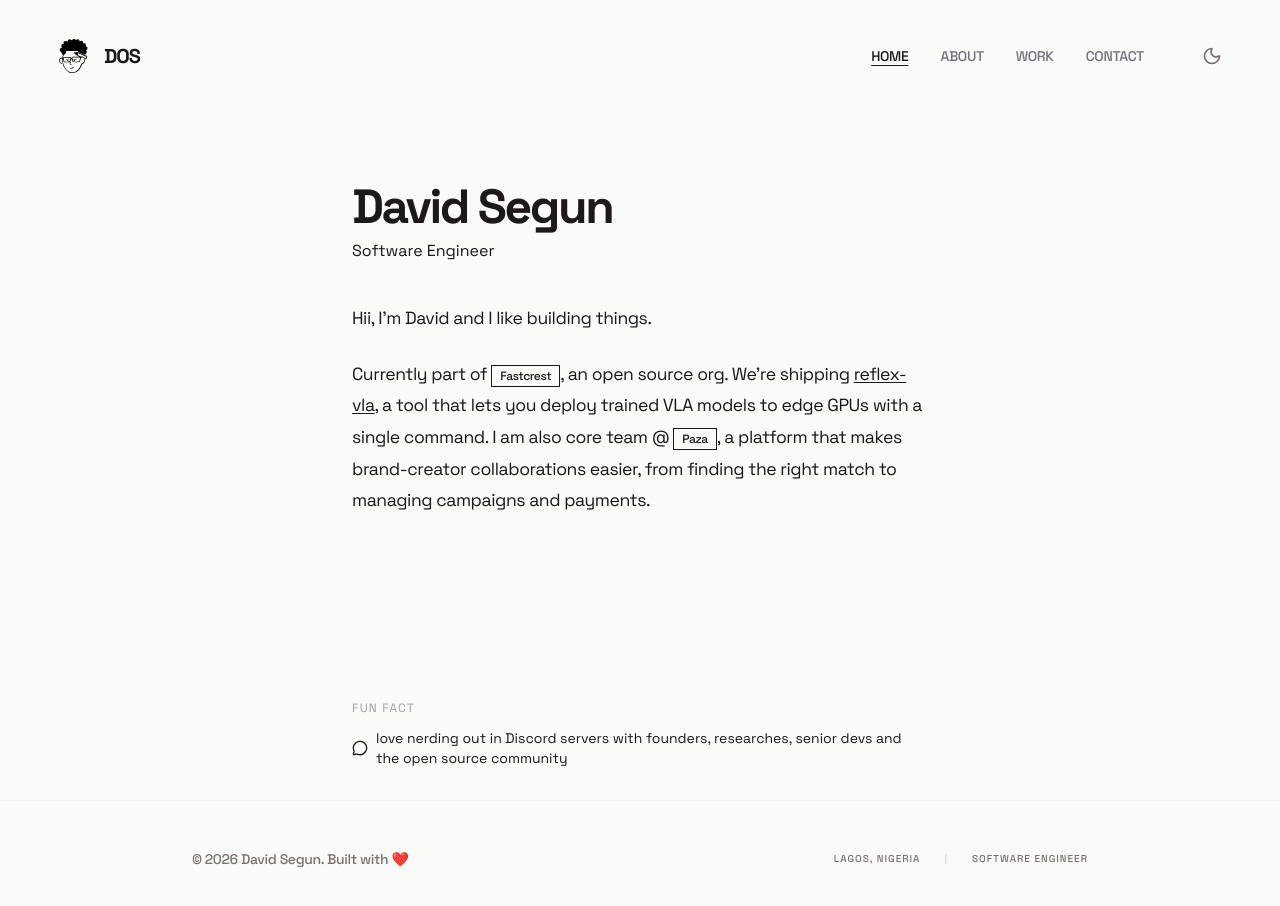
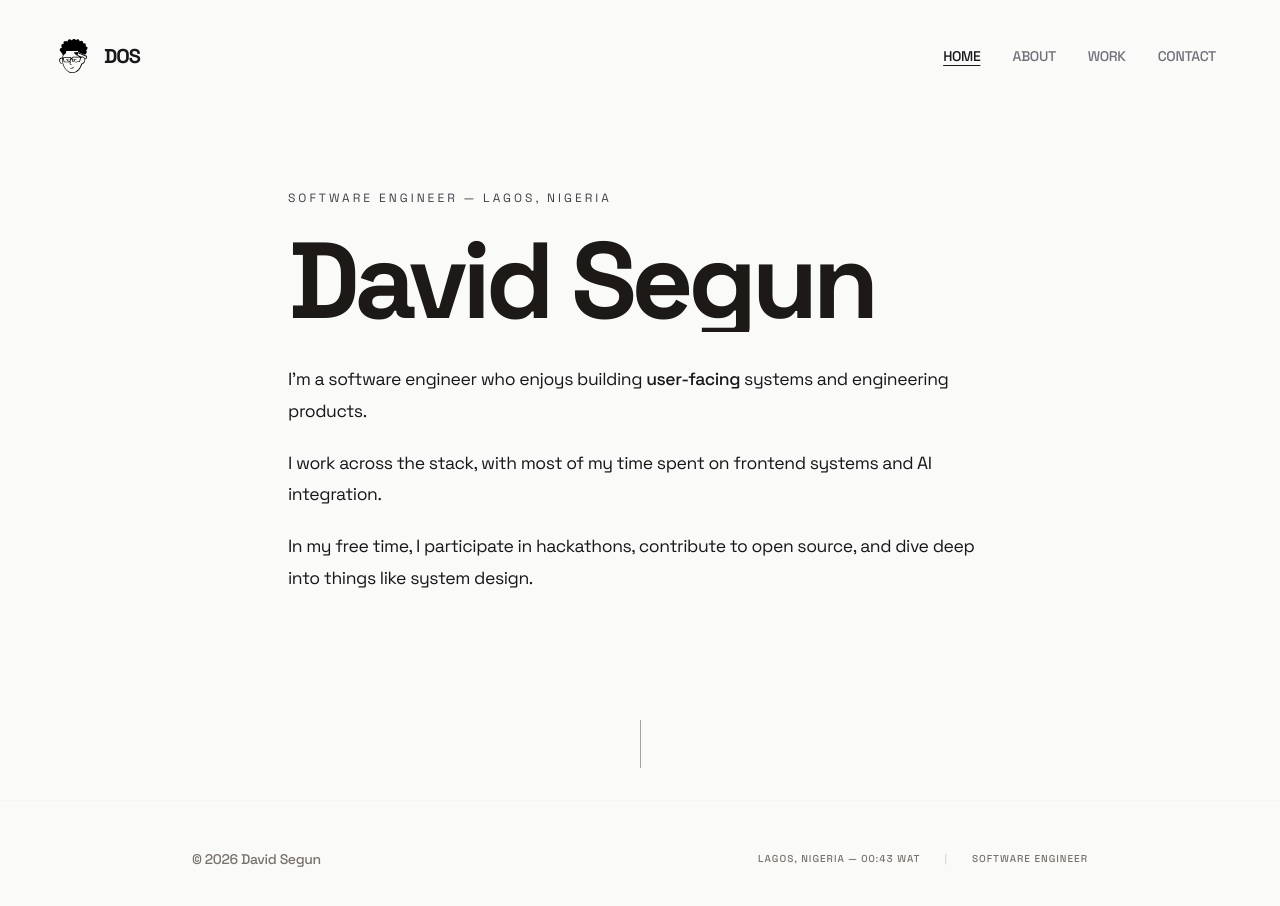
Before and after one commit to segundavid-dev/portfolio, a Next.js app: page / in a window 1280 px wide. Shown: the top 906 px of the page. Built offline with nearby package versions, Linux system fonts and the light colour scheme.

Commit message:
revert threejs dither component

```diff
--- a/app/about/page.tsx
+++ b/app/about/page.tsx
@@ -10,7 +10,7 @@ const A = ({ href, children }: { href: string; children: React.ReactNode }) => (
     href={href}
     target="_blank"
     rel="noopener noreferrer"
-    className="underline underline-offset-2"
+    className="narrative-link"
   >
     {children}
   </a>
@@ -19,7 +19,7 @@ const A = ({ href, children }: { href: string; children: React.ReactNode }) => (
 export default function AboutPage() {
   return (
     <div className="px-6 md:px-12 max-w-2xl mx-auto py-32 md:py-40">
-      <section className="mb-16">
+      <section className="mb-16 fade-up">
         <h1 className="text-4xl md:text-5xl font-bold tracking-tighter mb-8">
           About
         </h1>
@@ -27,78 +27,48 @@ export default function AboutPage() {
         <div className="space-y-5">
           <p className="narrative-text">
             I&apos;m David Segun — a software engineer based in Lagos, Nigeria,
-            also known as DOS. I spend a lot of my time thinking about products:
-            how they&apos;re built and how they feel to use.
+            also known as DOS. I spend my time turning ideas into products:
+            how they&apos;re built, and how they feel to use.
           </p>
           <p className="narrative-text">
-            I care a lot about technology, but what I care about more is the
-            solution it provides. I like working on things early and the
-            decisions you make actually shape the product.
+            Technology interests me less than the result it delivers. I like
+            getting in early — where decisions still shape what ships.
           </p>
         </div>
       </section>
 
-      <section className="mb-16">
-        <p className="text-xs uppercase tracking-widest text-zinc-400 dark:text-zinc-500 mb-6">
+      <section className="mb-16 fade-up fade-up-delay">
+        <p className="text-xs uppercase tracking-widest text-zinc-400 mb-6">
           Currently
         </p>
 
         <div className="space-y-5">
           <p className="narrative-text">
-            I work closely with <A href="https://usehazeapp.com/home">Haze</A>,
-            a startup building something genuinely interesting, a tool that lets
-            you copy a Figma frame, paste it into Haze, and export a native
-            desktop app. No code required. It directly closes the gap between
-            design and shipping.
+            I contract at <A href="https://parsewave.ai/">Parsewave</A>,
+            building benchmarks and evaluations for frontier AI models —
+            terminal-bench, GDPval, and multimodal evaluation. The outcome:
+            teams get a clear answer to what their models can actually do
+            before they ship.
           </p>
           <p className="narrative-text">
-            I&apos;m contracting at{" "}
-            <A href="https://parsewave.ai/">Parsewave</A>, building benchmarks
-            and evaluations for frontier AI models — working with terminal
-            bench, GDPval, and multimodal evaluation.
-          </p>
-          <p className="narrative-text">
-            I&apos;m also a part of{" "}
-            <A href="https://fastcrest.com">Fastcrest</A>, an open source org
-            where I stay involved in code, product, and community. We&apos;re
-            shipping{" "}
-            <A href="http://github.com/fastCrest/reflex-vla">reflex-vla</A>, a
-            tool that takes trained VLA models and deploys them to edge GPUs
-            with a single command, the kind of infrastructure that makes
-            robotics development a lot less painful.
-          </p>
-          <p className="narrative-text">
-            On the core team at <A href="https://paza.social">Paza</A>, where
-            we&apos;re building the infrastructure for brand-creator
-            collaborations. I&apos;ve been architecting AI agents for the
-            platform and leading frontend engineering and design from the early
-            product decisions.
+            I also run <A href="https://segzworks.studio">SegzWorks</A>, a
+            design studio started with a creative designer. It&apos;s where
+            engineering meets design — taking rough ideas and shipping
+            interfaces that feel right.
           </p>
         </div>
       </section>
 
-      <section className="mb-16">
-        <p className="text-xs uppercase tracking-widest text-zinc-400 dark:text-zinc-500 mb-6">
+      <section className="mb-16 fade-up fade-up-delay-2">
+        <p className="text-xs uppercase tracking-widest text-zinc-400 mb-6">
           Background
         </p>
 
         <div className="space-y-5">
           <p className="narrative-text">
-            I have a computer science background, which gave me the foundation
-            to understand how software works at a deeper level.
-          </p>
-          <p className="narrative-text">
-            I also run <A href="https://segzworks.studio">SegzWorks</A>, a
-            design studio I started with a creative designer. It&apos;s been a
-            space to collab on the intersection of engineering and design
-          </p>
-          <p className="narrative-text">
-            I&apos;ve also contributed to{" "}
-            <A href="https://4luminos.github.io/OlyntheOS-website/">
-              OlyntheOS
-            </A>
-            , a privacy-first Linux distribution with local AI built in, focused
-            on the user experience
+            A computer science background gave me the foundation to understand
+            how software works beneath the surface — and it shows up in
+            everything I build.
           </p>
         </div>
       </section>
--- a/app/globals.css
+++ b/app/globals.css
@@ -1,7 +1,5 @@
 @import "tailwindcss";
 @import "tw-animate-css";
-
-@custom-variant dark (&:is(.dark *));
 
 @theme inline {
   --color-background: var(--background);
@@ -18,6 +16,7 @@
 }
 
 :root {
+  color-scheme: light;
   --background: #fafaf9; /* stone-50 */
   --foreground: #1c1917; /* stone-900 */
   --border: #e7e5e4; /* stone-200 */
@@ -31,19 +30,6 @@
   --radius: 0.5rem;
 }
 
-.dark {
-  --background: #0c0a09; /* stone-950 */
-  --foreground: #f5f5f4; /* stone-100 */
-  --border: #1c1917; /* stone-900 */
-  --ring: #44403c; /* stone-700 */
-  --popover: #0c0a09;
-  --popover-foreground: #f5f5f4;
-  --muted: #1c1917; /* stone-900 */
-  --muted-foreground: #a8a29e; /* stone-400 */
-  --accent: #1c1917;
-  --accent-foreground: #f5f5f4;
-}
-
 body {
   font-family: var(--font-sans);
   background-color: var(--background);
@@ -53,11 +39,85 @@ body {
 }
 
 .narrative-text {
-  @apply text-[1.1rem] leading-[1.8] tracking-tight text-zinc-900 dark:text-zinc-100;
+  @apply text-[1.1rem] leading-[1.8] tracking-tight text-zinc-900;
 }
 
 .narrative-title {
-  @apply text-2xl font-semibold tracking-tighter text-zinc-900 dark:text-stone-100;
+  @apply text-2xl font-semibold tracking-tighter text-zinc-900;
+}
+
+/* Inline links: quiet underline that darkens to full text color on hover */
+.narrative-link {
+  @apply underline decoration-stone-300 underline-offset-4 transition-colors duration-300 hover:decoration-current;
+}
+
+/* Entrance: gentle rise, used sparingly on page sections */
+@keyframes fade-up {
+  from {
+    opacity: 0;
+    transform: translateY(12px);
+  }
+  to {
+    opacity: 1;
+    transform: translateY(0);
+  }
+}
+
+.fade-up {
+  animation: fade-up 0.6s cubic-bezier(0.22, 1, 0.36, 1) both;
+}
+
+.fade-up-delay {
+  animation-delay: 0.12s;
+}
+
+.fade-up-delay-2 {
+  animation-delay: 0.24s;
+}
+
+@media (prefers-reduced-motion: reduce) {
+  .fade-up,
+  .fade-up-delay,
+  .fade-up-delay-2 {
+    animation: none;
+  }
+}
+
+:root {
+  --shimmer-base: #18181b;
+  --shimmer-glint: #a1a1aa;
+}
+
+.shimmer-text {
+  background-image: linear-gradient(
+    100deg,
+    var(--shimmer-base) 40%,
+    var(--shimmer-glint) 50%,
+    var(--shimmer-base) 60%
+  );
+  background-size: 250% 100%;
+  background-position: 200% 0;
+  -webkit-background-clip: text;
+  background-clip: text;
+  color: transparent;
+  animation: shimmer-sweep 3.4s ease-in-out infinite;
+}
+
+@keyframes shimmer-sweep {
+  0% {
+    background-position: 200% 0;
+  }
+  100% {
+    background-position: -120% 0;
+  }
+}
+
+@media (prefers-reduced-motion: reduce) {
+  .shimmer-text {
+    animation: none;
+    background-image: none;
+    color: inherit;
+  }
 }
 
 @layer base {
@@ -71,8 +131,4 @@ body {
     background-color: #1c1917;
     color: #fafaf9;
   }
-  .dark ::selection {
-    background-color: #fafaf9;
-    color: #0c0a09;
-  }
 }
--- a/app/layout.tsx
+++ b/app/layout.tsx
@@ -14,7 +14,7 @@ export const metadata: Metadata = {
     default: "David Segun",
     template: "%s | David Segun",
   },
-  description: "Computer Scientist and Software Engineer",
+  description: "Software Engineer building products that ship — and hold up after they do.",
   icons: {
     icon: "/icon.jpeg",
   },
@@ -31,7 +31,7 @@ export const metadata: Metadata = {
     // url: "https://davidsegun.com",
     siteName: "David Segun Portfolio",
     title: "David Segun | Software Engineer",
-    description: "Building scalable systems and interactive experiences.",
+    description: "Software Engineer building products that ship — and hold up after they do.",
     images: [
       {
         url: "/og-image.png", // You should create this image later
@@ -44,13 +44,12 @@ export const metadata: Metadata = {
   twitter: {
     card: "summary_large_image",
     title: "David Segun | Software Engineer",
-    description: "Building scalable systems and interactive experiences.",
+    description: "Software Engineer building products that ship — and hold up after they do.",
     creator: "@david__segun",
     images: ["/og-image.png"],
   },
 };
 
-import { ThemeProvider } from "@/components/theme-provider";
 import { TooltipProvider } from "@/components/ui/tooltip";
 import { Footer } from "@/components/Footer";
 
@@ -60,14 +59,8 @@ export default function RootLayout({
   children: React.ReactNode;
 }>) {
   return (
-    <html lang="en" suppressHydrationWarning>
+    <html lang="en">
       <body className={`${spaceGrotesk.className} antialiased`}>
-        <ThemeProvider
-          attribute="class"
-          defaultTheme="system"
-          enableSystem
-          disableTransitionOnChange
-        >
         <TooltipProvider>
           <div className="flex flex-col min-h-screen">
             <Header />
@@ -75,7 +68,6 @@ export default function RootLayout({
             <Footer />
           </div>
         </TooltipProvider>
-        </ThemeProvider>
       </body>
     </html>
   );
--- a/app/page.tsx
+++ b/app/page.tsx
@@ -1,59 +1,105 @@
-import { NarrativeSection } from "@/components/NarrativeSection";
-import { OrgLink } from "@/components/OrgLink";
-import { MessageCircle } from "lucide-react";
+"use client";
+
+import type { ReactNode } from "react";
+import { motion, MotionConfig } from "framer-motion";
+
+const EASE: [number, number, number, number] = [0.22, 1, 0.36, 1];
+
+function MaskReveal({ children, delay = 0 }: { children: ReactNode; delay?: number }) {
+  return (
+    <span className="block overflow-hidden">
+      <motion.span
+        className="block"
+        initial={{ y: "112%" }}
+        animate={{ y: "0%" }}
+        transition={{ duration: 0.9, ease: EASE, delay }}
+      >
+        {children}
+      </motion.span>
+    </span>
+  );
+}
+
+function Rise({
+  children,
+  delay = 0,
+  className = "",
+}: {
+  children: ReactNode;
+  delay?: number;
+  className?: string;
+}) {
+  return (
+    <motion.p
+      className={className}
+      initial={{ opacity: 0, y: 18 }}
+      animate={{ opacity: 1, y: 0 }}
+      transition={{ duration: 0.7, ease: EASE, delay }}
+    >
+      {children}
+    </motion.p>
+  );
+}
 
 export default function Home() {
   return (
-    <div className="h-screen flex flex-col px-6 md:px-12 max-w-2xl mx-auto">
-      <div className="flex-1 flex flex-col justify-center">
-        <section className="mb-10">
-          <h1 className="text-4xl md:text-5xl font-bold tracking-tighter mb-2">
-            David Segun
+    <MotionConfig reducedMotion="user">
+      <div className="relative isolate min-h-svh">
+        <section className="relative flex min-h-svh items-center overflow-hidden">
+          <div className="mx-auto flex w-full max-w-3xl flex-col justify-center px-6 pt-28 pb-32 md:px-8">
+          <Rise
+            delay={0.05}
+            className="mb-6 text-xs uppercase tracking-[0.25em] text-zinc-700"
+          >
+            Software Engineer &mdash; Lagos, Nigeria
+          </Rise>
+
+          <h1 className="mb-8 text-[clamp(2.75rem,9vw,6.75rem)] leading-[0.95] font-bold tracking-tighter whitespace-nowrap">
+            <MaskReveal delay={0.18}>David Segun</MaskReveal>
           </h1>
-          <p className="text-base text-zinc-900 dark:text-zinc-100">
-            Software Engineer
-          </p>
+
+          <Rise
+            delay={0.42}
+            className="narrative-text text-zinc-900"
+          >
+            I&apos;m a software engineer who enjoys building{" "}
+            <span className="shimmer-text font-medium">user-facing</span>{" "}
+            systems and engineering products.
+          </Rise>
+          <Rise
+            delay={0.54}
+            className="narrative-text mt-5 text-zinc-600"
+          >
+            I work across the stack, with most of my time spent on frontend systems
+            and AI integration.
+          </Rise>
+          <Rise
+            delay={0.66}
+            className="narrative-text mt-5 text-zinc-600"
+          >
+            In my free time, I participate in hackathons, contribute to open
+            source, and dive deep into things like system design.
+          </Rise>
+          </div>
         </section>
 
-        <NarrativeSection>
-          <p className="narrative-text">
-            Hii, I&apos;m David and I like building things.
-          </p>
-          <p className="narrative-text">
-            Currently part of{" "}
-            <OrgLink href="https://fastcrest.com">Fastcrest</OrgLink>, an open
-            source org. We&apos;re shipping{" "}
-            <a
-              href="http://github.com/fastCrest/reflex-vla"
-              target="_blank"
-              rel="noopener noreferrer"
-              className="underline underline-offset-2"
-            >
-              reflex-vla
-            </a>
-            , a tool that lets you deploy trained VLA models to edge GPUs with a
-            single command. I am also core team @{" "}
-            <OrgLink href="https://paza.social">Paza</OrgLink>, a platform that
-            makes brand-creator collaborations easier, from finding the right
-            match to managing campaigns and payments.
-          </p>
-        </NarrativeSection>
+        <motion.span
+          aria-hidden="true"
+          className="absolute bottom-8 left-1/2 z-10 h-12 w-px origin-top bg-stone-400"
+          initial={{ opacity: 0 }}
+          animate={{
+            opacity: [0, 1, 1, 0],
+            scaleY: [0, 1, 1, 0],
+          }}
+          transition={{
+            duration: 2.4,
+            times: [0, 0.35, 0.7, 1],
+            repeat: Infinity,
+            ease: "easeInOut",
+            delay: 1.6,
+          }}
+        />
       </div>
-
-      <div className="pb-8 space-y-3">
-        <p className="text-xs uppercase tracking-widest text-zinc-400 dark:text-zinc-500">
-          fun fact
-        </p>
-        <div className="flex flex-col gap-2">
-          <div className="flex items-center gap-2 text-sm text-zinc-900 dark:text-zinc-100">
-            <MessageCircle className="w-4 h-4 shrink-0" />
-            <span>
-              love nerding out in Discord servers with founders, researches,
-              senior devs and the open source community
-            </span>
-          </div>
-        </div>
-      </div>
-    </div>
+    </MotionConfig>
   );
 }
--- a/app/work/page.tsx
+++ b/app/work/page.tsx
@@ -74,13 +74,13 @@ export default function WorkPage() {
   return (
     <div className="px-6 py-32 md:px-12 md:py-48 max-w-2xl mx-auto">
       <section className="mb-16">
-        <p className="text-xs uppercase tracking-widest text-zinc-400 dark:text-zinc-500 mb-4">
+        <p className="text-xs uppercase tracking-widest text-zinc-400 mb-4">
           Selected Work
         </p>
         <h1 className="text-4xl md:text-5xl font-bold tracking-tighter mb-5">
           Things I&apos;ve built
         </h1>
-        <p className="text-sm text-stone-500 dark:text-stone-400 leading-relaxed max-w-lg">
+        <p className="text-sm text-stone-500 leading-relaxed max-w-lg">
           A mix of systems, tools, and experiments ranging from production
           products to side projects I built to learn something.
         </p>
--- a/components/Footer.tsx
+++ b/components/Footer.tsx
@@ -1,17 +1,36 @@
 "use client";
+
+import { useEffect, useState } from "react";
 
 export const Footer = () => {
   const currentYear = new Date().getFullYear();
+  const [time, setTime] = useState<string | null>(null);
+
+  useEffect(() => {
+    const update = () =>
+      setTime(
+        new Date().toLocaleTimeString("en-GB", {
+          timeZone: "Africa/Lagos",
+          hour: "2-digit",
+          minute: "2-digit",
+        })
+      );
+    update();
+    const id = setInterval(update, 15000);
+    return () => clearInterval(id);
+  }, []);
 
   return (
-    <footer className="w-full py-12 px-6 md:px-12 border-t border-stone-100 dark:border-stone-900 mt-auto">
-      <div className="max-w-4xl mx-auto flex flex-col md:flex-row justify-between items-center gap-4 text-stone-500 dark:text-stone-400 text-sm font-medium tracking-tight">
+    <footer className="w-full py-12 px-6 md:px-12 border-t border-stone-100 mt-auto">
+      <div className="max-w-4xl mx-auto flex flex-col md:flex-row justify-between items-center gap-4 text-stone-500 text-sm font-medium tracking-tight">
         <p>
-          © {currentYear} David Segun. Built with ❤️
+          &copy; {currentYear} David Segun
         </p>
         <div className="flex gap-6 uppercase tracking-widest text-[10px]">
-          <span>Lagos, Nigeria</span>
-          <span className="text-stone-300 dark:text-stone-800">|</span>
+          <span className="tabular-nums">
+            Lagos, Nigeria{time ? ` — ${time} WAT` : ""}
+          </span>
+          <span className="text-stone-300">|</span>
           <span>Software Engineer</span>
         </div>
       </div>
--- a/components/Header.tsx
+++ b/components/Header.tsx
@@ -4,8 +4,6 @@ import Image from "next/image";
 import { usePathname } from "next/navigation";
 
 import { motion, AnimatePresence } from "framer-motion";
-import { useTheme } from "next-themes";
-import { Sun, Moon } from "lucide-react";
 import { useEffect, useState } from "react";
 
 import { NavItem } from "@/types/nav";
@@ -19,13 +17,7 @@ const navItems: NavItem[] = [
 
 export const Header = () => {
   const pathname = usePathname();
-  const { theme, resolvedTheme, setTheme } = useTheme();
-  const [mounted, setMounted] = useState(false);
   const [isOpen, setIsOpen] = useState(false);
-
-  useEffect(() => setMounted(true), []);
-
-  const isDark = resolvedTheme === "dark";
 
   // Prevent scroll when menu is open
   useEffect(() => {
@@ -45,9 +37,9 @@ export const Header = () => {
             alt="DOS logo"
             width={48}
             height={48}
-            className="dark:invert w-10 h-10 md:w-12 md:h-12"
+            className=" w-10 h-10 md:w-12 md:h-12"
           />
-          <span className="text-xl font-bold tracking-tighter text-zinc-900 dark:text-zinc-100 transition-transform group-hover:scale-105 inline-block">
+          <span className="text-xl font-bold tracking-tighter text-zinc-900 transition-transform group-hover:scale-105 inline-block">
             DOS
           </span>
         </Link>
@@ -61,8 +53,8 @@ export const Header = () => {
                 href={item.path}
                 className={`text-sm font-medium tracking-tight uppercase transition-colors ${
                   pathname === item.path
-                    ? "text-zinc-900 dark:text-zinc-100 underline underline-offset-4"
-                    : "text-zinc-500 hover:text-zinc-900 dark:text-zinc-400 dark:hover:text-zinc-100"
+                    ? "text-zinc-900 underline underline-offset-4"
+                    : "text-zinc-500 hover:text-zinc-900"
                 }`}
               >
                 {item.name}
@@ -70,35 +62,10 @@ export const Header = () => {
             ))}
           </nav>
 
-          {/* Theme Toggle */}
-          <button
-            onClick={() => setTheme(isDark ? "light" : "dark")}
-            className="relative flex items-center justify-center w-10 h-10 rounded-full hover:bg-stone-200 dark:hover:bg-stone-800 transition-colors cursor-pointer"
-            aria-label="Toggle theme"
-          >
-            <AnimatePresence mode="wait" initial={false}>
-              {mounted && (
-                <motion.div
-                  key={isDark ? "dark" : "light"}
-                  initial={{ opacity: 0, rotate: -90, scale: 0.5 }}
-                  animate={{ opacity: 1, rotate: 0, scale: 1 }}
-                  exit={{ opacity: 0, rotate: 90, scale: 0.5 }}
-                  transition={{ duration: 0.2, ease: "easeInOut" }}
-                >
-                  {isDark ? (
-                    <Sun className="w-5 h-5 text-stone-400 hover:text-stone-100 transition-colors" />
-                  ) : (
-                    <Moon className="w-5 h-5 text-stone-500 hover:text-stone-900 transition-colors" />
-                  )}
-                </motion.div>
-              )}
-            </AnimatePresence>
-          </button>
-
           {/* Hamburger Menu Toggle (Mobile Only) */}
           <button
             onClick={() => setIsOpen(!isOpen)}
-            className="md:hidden text-xs font-black uppercase tracking-[0.2em] px-4 py-2 bg-stone-300 dark:bg-stone-900 border border-stone-200 dark:border-stone-800 hover:bg-stone-200 dark:hover:bg-stone-800 transition-all cursor-pointer z-[70]"
+            className="md:hidden text-xs font-black uppercase tracking-[0.2em] px-4 py-2 bg-stone-300 border border-stone-200 hover:bg-stone-200 transition-all cursor-pointer z-[70]"
           >
             {isOpen ? "[CLOSE]" : "[MENU]"}
           </button>
@@ -113,7 +80,7 @@ export const Header = () => {
             animate={{ opacity: 1, y: 0 }}
             exit={{ opacity: 0, y: -20 }}
             transition={{ duration: 0.4, ease: [0.22, 1, 0.36, 1] }}
-            className="md:hidden fixed inset-0 z-[55] bg-stone-50/95 dark:bg-stone-950/95 backdrop-blur-md flex flex-col items-center justify-center"
+            className="md:hidden fixed inset-0 z-[55] bg-stone-50/95 backdrop-blur-md flex flex-col items-center justify-center"
           >
             <nav className="flex flex-col items-center gap-8">
               {navItems.map((item, index) => (
@@ -128,8 +95,8 @@ export const Header = () => {
                     onClick={() => setIsOpen(false)}
                     className={`text-4xl font-black tracking-tighter uppercase transition-all hover:scale-105 inline-block ${
                       pathname === item.path
-                        ? "text-zinc-900 dark:text-zinc-100 underline underline-offset-8 decoration-4"
-                        : "text-zinc-500 dark:text-zinc-400 hover:text-zinc-900 dark:hover:text-zinc-100"
+                        ? "text-zinc-900 underline underline-offset-8 decoration-4"
+                        : "text-zinc-500 hover:text-zinc-900"
                     }`}
                   >
                     {item.name}
--- a/components/OrgLink.tsx
+++ /dev/null
@@ -1,17 +0,0 @@
-interface OrgLinkProps {
-  href: string;
-  children: React.ReactNode;
-}
-
-export function OrgLink({ href, children }: OrgLinkProps) {
-  return (
-    <a
-      href={href}
-      target="_blank"
-      rel="noopener noreferrer"
-      className="inline-flex items-center px-2 py-0.5 text-xs font-medium border border-zinc-900 dark:border-zinc-100 text-zinc-900 dark:text-zinc-100 hover:bg-zinc-100 dark:hover:bg-zinc-800 transition-colors"
-    >
-      {children}
-    </a>
-  );
-}
--- a/components/theme-provider.tsx
+++ /dev/null
@@ -1,11 +0,0 @@
-"use client"
-
-import * as React from "react"
-import { ThemeProvider as NextThemesProvider } from "next-themes"
-
-export function ThemeProvider({
-  children,
-  ...props
-}: React.ComponentProps<typeof NextThemesProvider>) {
-  return <NextThemesProvider {...props}>{children}</NextThemesProvider>
-}
--- a/package.json
+++ b/package.json
@@ -15,7 +15,6 @@
     "framer-motion": "^12.33.0",
     "lucide-react": "^0.563.0",
     "next": "16.1.0",
-    "next-themes": "^0.4.6",
     "radix-ui": "^1.4.3",
     "react": "19.2.3",
     "react-dom": "19.2.3",
```
Also changed, not shown: app/contact/page.tsx (+29 -7 lines), components/ProjectCard.tsx (+9 -9 lines), 1 other file (tests, documents, lock files or other folders). Lines whose indentation alone changed are shown as unchanged.
